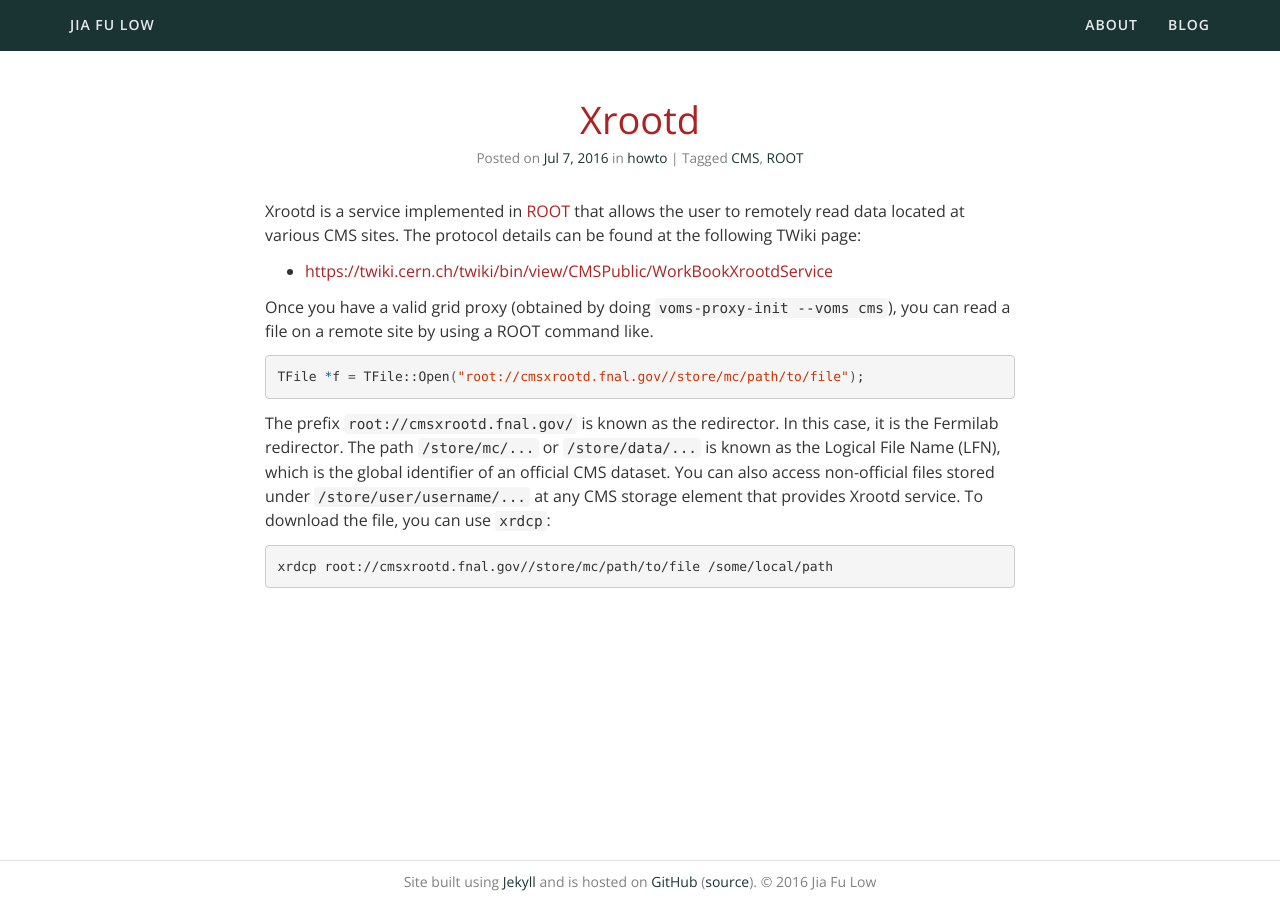
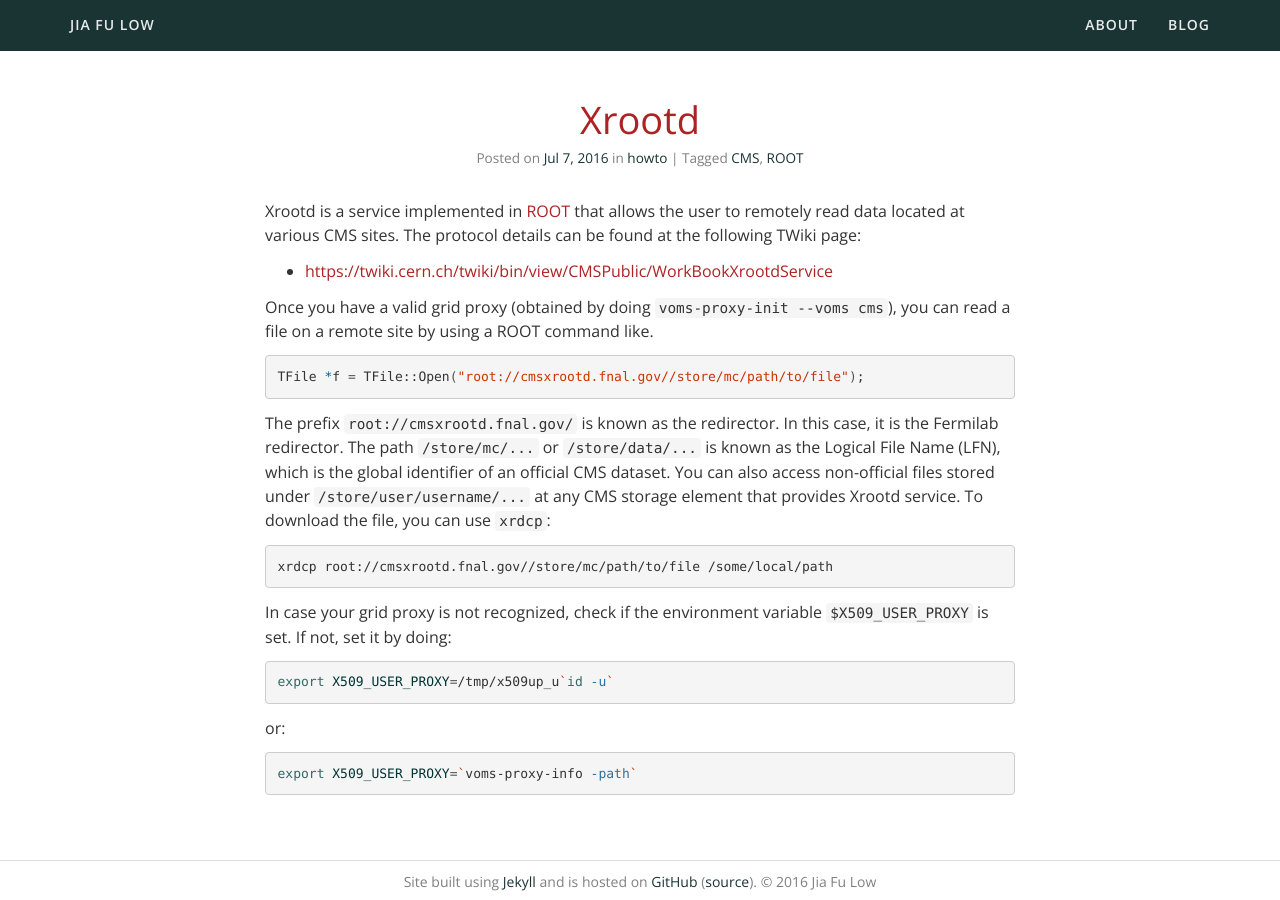
Before and after one commit to jiafulow/jiafulow.github.io, a Jekyll site: the page built from _posts/2016-07-07-root-xrootd.md, in a window 1280 px wide. Built offline with Jekyll 4.4.1, drawn with Linux system fonts in a browser that asks for light colours; nearby versions of some CDN libraries.

Commit message:
Update 2016-07-07-root-xrootd.md

````diff
--- a/_posts/2016-07-07-root-xrootd.md
+++ b/_posts/2016-07-07-root-xrootd.md
@@ -12,7 +12,7 @@ Xrootd is a service implemented in [ROOT](https://root.cern.ch/) that allows the
 
 Once you have a valid grid proxy (obtained by doing `voms-proxy-init --voms cms`), you can read a file on a remote site by using a ROOT command like.
 
-``` sh
+```sh
 TFile *f = TFile::Open("root://cmsxrootd.fnal.gov//store/mc/path/to/file");
 ```
 
@@ -21,6 +21,18 @@ The path `/store/mc/...` or `/store/data/...` is known as the Logical File Name
 You can also access non-official files stored under `/store/user/username/...` at any CMS storage element that provides Xrootd service.
 To download the file, you can use `xrdcp`:
 
-``` sh
+```sh
 xrdcp root://cmsxrootd.fnal.gov//store/mc/path/to/file /some/local/path
 ```
+
+In case your grid proxy is not recognized, check if the environment variable `$X509_USER_PROXY` is set. If not, set it by doing:
+
+```sh
+export X509_USER_PROXY=/tmp/x509up_u`id -u`
+```
+
+or:
+
+```sh
+export X509_USER_PROXY=`voms-proxy-info -path`
+```
````
